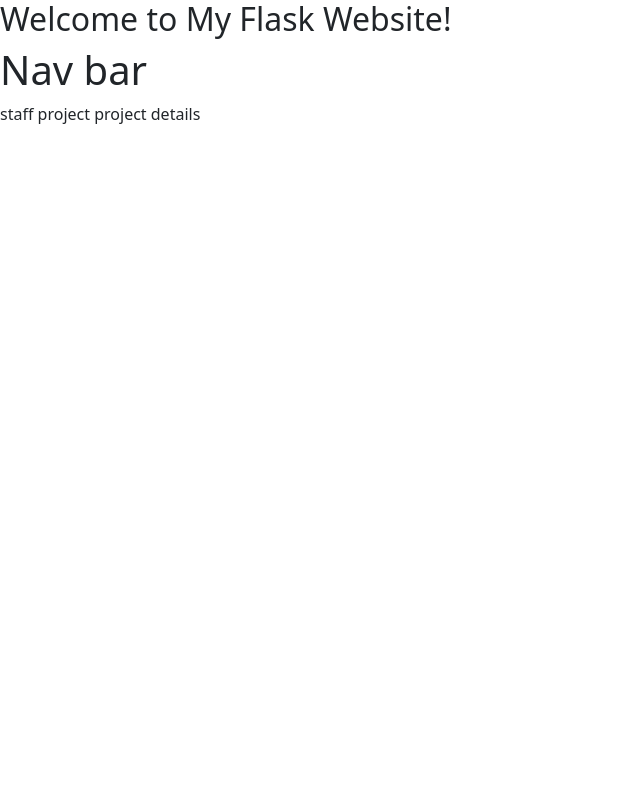
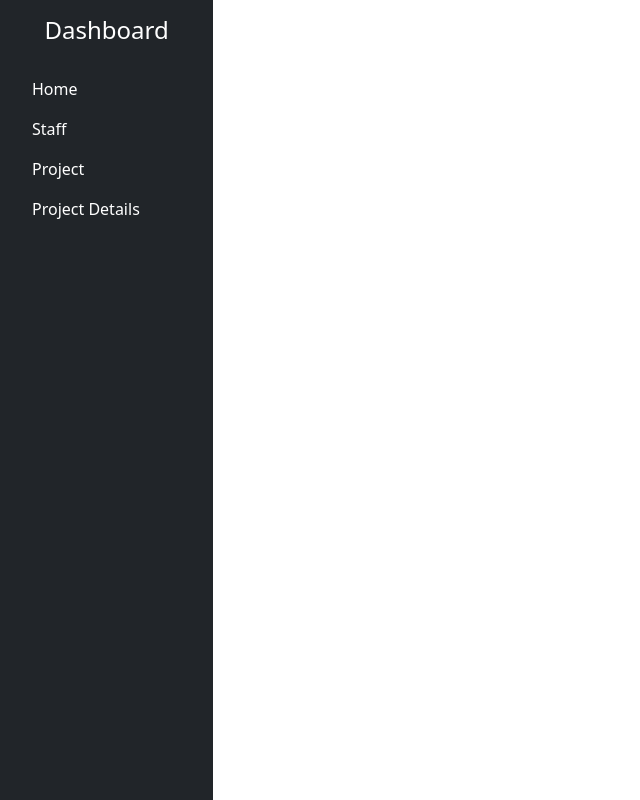
Before and after one commit to bill-arnold/flask_app, a Flask app: page / in a window 1280 px wide. Shown: the whole page, without its empty margins (0-640 px from the left). Run offline with Flask 3, Linux system fonts and the light colour scheme.

Commit message:
added dashboard

```diff
--- a/templates/base.html
+++ b/templates/base.html
@@ -4,28 +4,73 @@
 <head>
     <meta charset="UTF-8">
     <meta name="viewport" content="width=device-width, initial-scale=1.0">
-    <title>
-        {% block title %}
+    <title>{% block title %}Dashboard{% endblock title %}</title>
 
-        {% endblock title %}
-    </title>
+    <!-- Bootstrap CSS -->
+    <link href="https://cdn.jsdelivr.net/npm/bootstrap@5.3.3/dist/css/bootstrap.min.css" rel="stylesheet"
+        integrity="sha384-QWTKZyjpPEjISv5WaRU9OFeRpok6YctnYmDr5pNlyT2bRjXh0JMhjY6hW+ALEwIH" crossorigin="anonymous">
+
+    {% block extra_head %}
+    {% endblock %}
 </head>
 
 <body>
-    {% block body %}
+    <div class="container-fluid">
+        <div class="row">
+            <!-- Sidebar -->
+            <div id="sidebar" class="col-md-3 col-lg-2 bg-dark text-white p-3" style="min-height: 100vh;">
+                <h4 class="text-center mb-4">Dashboard</h4>
+                <ul class="nav flex-column">
+                    <li class="nav-item"><a href="#" class="nav-link text-white" onclick="showContent('home')">Home</a>
+                    </li>
+                    <li class="nav-item"><a href="#" class="nav-link text-white"
+                            onclick="showContent('staff')">Staff</a></li>
+                    <li class="nav-item"><a href="{{ url_for('projects') }}" class="nav-link text-white"
+                            onclick="showContent('project')">Project</a></li>
+                    <li class="nav-item"><a href="#" class="nav-link text-white"
+                            onclick="showContent('details')">Project Details</a></li>
+                </ul>
+            </div>
 
+            <!-- Main Content -->
+            <div id="content" class="col-md-9 col-lg-10 p-4">
+                {% block body %}
+                <h2>Welcome to My Flask Website!</h2>
+                <h1>Nav bar</h1>
+                <nav>
+                    <a href="#" class="btn btn-link">Staff</a>
+                    <a href="#" class="btn btn-link">Project</a>
+                    <a href="#" class="btn btn-link">Project Details</a>
+                </nav>
+                {% endblock %}
+            </div>
+        </div>
+    </div>
 
-    {% endblock body %}
+    <!-- Bootstrap JS -->
+    <script src="https://cdn.jsdelivr.net/npm/bootstrap@5.3.3/dist/js/bootstrap.bundle.min.js"
+        integrity="sha384-YvpcrYf0tY3lHB60NNkmXc5s9fDVZLESaAA55NDzOxhy9GkcIdslK1eN7N6jIeHz"
+        crossorigin="anonymous"></script>
 
+    <!-- Custom JavaScript for Content Switching -->
+    <script>
+        function showContent(section) {
+            let content = document.getElementById("content");
+
+            if (section === "home") {
+                content.innerHTML = "<h2>Home</h2><p>This is the home page content.</p>";
+            } else if (section === "staff") {
+                content.innerHTML = "<h2>Staff</h2><p>This is the staff page content.</p>";
+            } else if (section === "project") {
+                content.innerHTML = "<h2>Project</h2><p>This is the project page content.</p>";
+            } else if (section === "details") {
+                content.innerHTML = "<h2>Project Details</h2><p>This is the project details page content.</p>";
+            }
+        }
+    </script>
+
+    {% block scripts %}
+    {% endblock %}
 </body>
-{% block scripts %}
-<link href="https://cdn.jsdelivr.net/npm/bootstrap@5.3.3/dist/css/bootstrap.min.css" rel="stylesheet"
-    integrity="sha384-QWTKZyjpPEjISv5WaRU9OFeRpok6YctnYmDr5pNlyT2bRjXh0JMhjY6hW+ALEwIH" crossorigin="anonymous">
-<script src="https://cdn.jsdelivr.net/npm/bootstrap@5.3.3/dist/js/bootstrap.bundle.min.js"
-    integrity="sha384-YvpcrYf0tY3lHB60NNkmXc5s9fDVZLESaAA55NDzOxhy9GkcIdslK1eN7N6jIeHz"
-    crossorigin="anonymous"></script>
-
-{% endblock scripts %}
-
 
 </html>
--- a/templates/index.html
+++ b/templates/index.html
@@ -5,11 +5,5 @@ Home Page
 {% endblock %}
 
 {% block body %}
-<h2>Welcome to My Flask Website!</h2>
-<h1>Nav bar</h1>
-<nav>
-    <a>staff</a>
-    <a>project</a>
-    <a>project details</a>
-</nav>
+
 {% endblock %}
```
